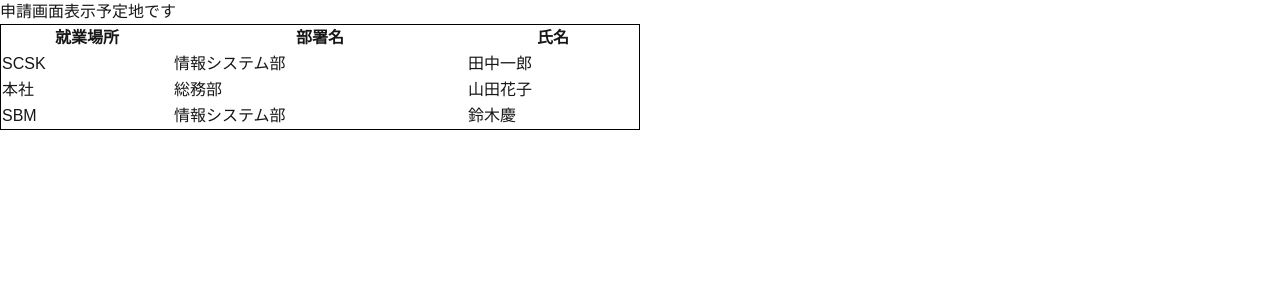
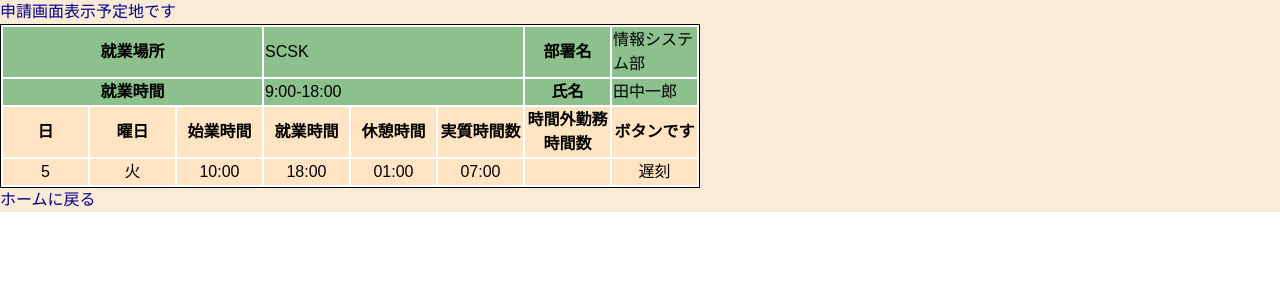
Before and after one commit to botamoti96/kintai_project, a Next.js app in the folder frontend/: page /request in a window 1280 px wide. Shown: the top 300 px of the page. Built offline with nearby package versions, Linux system fonts and the light colour scheme.

Commit message:
リクエストページ更新

```diff
--- /dev/null
+++ b/frontend/src/app/request/Dropdown.tsx
@@ -0,0 +1,7 @@
+import React from "react"
+
+export const Dropdown = () => {
+    return (
+        <><button>ボタンです</button></>
+    )
+}
--- /dev/null
+++ b/frontend/src/app/request/page.module.css
@@ -0,0 +1,33 @@
+.table{
+    background-color: white;/*背景色*/
+    color: rgba(5, 1, 5, 0.229);/*文字の色*/
+    border: 1px solid black; /*枠の線の太さ、線の種類、線の色の指定*/
+    border-collapse: separate;
+    width: 700px;
+    table-layout: fixed;
+    /*{{ color: "black",backgroundColor: "white", /*width: "50%",*//* border: "1px solid black", borderCollapse: "collapse" }}*/
+}
+.all{
+    background-color: antiquewhite;
+    color: darkblue;
+}
+.abc{
+    border: 1px solid black;
+    background-color: rgb(140, 192, 140);
+    color: black;
+    border-collapse: collapse;
+
+}
+
+/*データのレイアウト*/
+.tdlayout{
+    text-align: center;
+    background-color: bisque;
+    color: black;
+
+
+}
+
+.cat{
+    border-radius: 50%;
+}
--- a/frontend/src/app/request/page.tsx
+++ b/frontend/src/app/request/page.tsx
@@ -1,20 +1,36 @@
 import React from "react";
-import Link from 'next/link'
+import Link from 'next/link';
+import styles from "./page.module.css";
+import { Dropdown } from "./Dropdown" ;
+
+
 
 import { NextPage } from "next";
 
+
+//デザイン
+// const style = {color: "black",backgroundColor: "white"
+
+// }
 
 const Header = () => {
   return <h1>申請画面表示予定地です</h1>;
 };
 
+
+
+
+const Homeback = () => {
+  return <Link href="/">ホームに戻る</Link>;
+}
 const requestPage = () => {
     const aiu = 1;
 
     return (
-      <div>
+      <div className={styles.all}>
        <Header />
        <RequestTable />
+       <Homeback />
       </div>
     );
   }
@@ -30,16 +46,54 @@
   {workPlace: "SBM", departmentName: "情報システム部", employeeName: "鈴木慶"},
 ]
 
+//ドロップダウンボタンを作ってみる
+
+
+
+//dateTimeを使う意味あるのか不明だけどつかってみている↓
   return(
-    <table style={{ /*backgroundColor: "white",*/ width: "50%", border: "1px solid black", borderCollapse: "collapse" }}>
-      <thead>
+    <table className={styles.table}>
+      <thead className={styles.abc}>
         <tr>
-          <th> 就業場所 </th>
-          <th> 部署名 </th>
-          <th> 氏名 </th>
+          <th scope="row" colSpan={3}> 就業場所 </th>
+          <td colSpan={3}>{date[0].workPlace}</td>
+          <th scope="row" colSpan={1}> 部署名 </th>
+          <td colSpan={1}>{date[0].departmentName}</td>
+        </tr>
+
+        <tr>
+          <th scope="row" colSpan={3}>就業時間</th>
+          <td colSpan={3}><time dateTime="2024-11-11">9:00-18:00</time></td>
+          <th scope="row" colSpan={1}> 氏名 </th>
+          <td colSpan={1}>{date[0].employeeName}</td>
         </tr>
       </thead>
-      <tbody>
+      <thead className={styles.tdlayout} >
+        <tr>
+          <th scope="col">日</th>
+          <th scope="col">曜日</th>
+          <th scope="col">始業時間</th>
+          <th scope="col">就業時間</th>
+          <th scope="col">休憩時間</th>
+          <th scope="col">実質時間数</th>
+          <th scope="col">時間外勤務
+            時間数</th>
+          <th scope="col"><Dropdown /></th>
+        </tr>
+      </thead>
+      <tbody className={styles.tdlayout}>
+        <tr>
+          <td>5</td>
+          <td>火</td>
+          <td>10:00</td>
+          <td>18:00</td>
+          <td>01:00</td>
+          <td>07:00</td>
+          <td> </td>
+          <td>遅刻</td>
+        </tr>
+      </tbody>
+      {/* <tbody>
         {date.map((item, index) =>(
            <tr>
            <td>{item.workPlace}</td>
@@ -47,7 +101,7 @@
            <td>{item.employeeName}</td>
          </tr>
         ))}
-      </tbody>
+      </tbody> */}
     </table>
   );
 }
```
